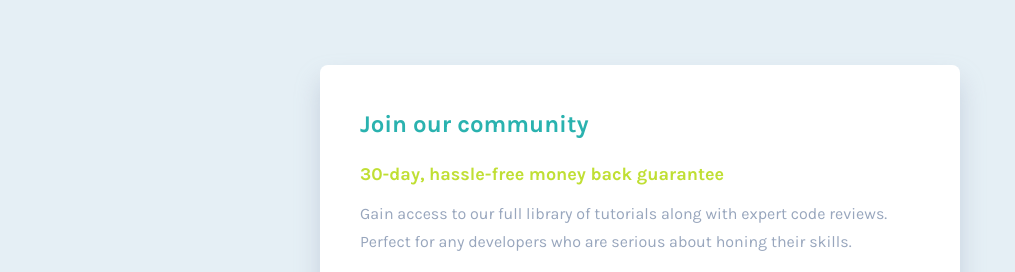
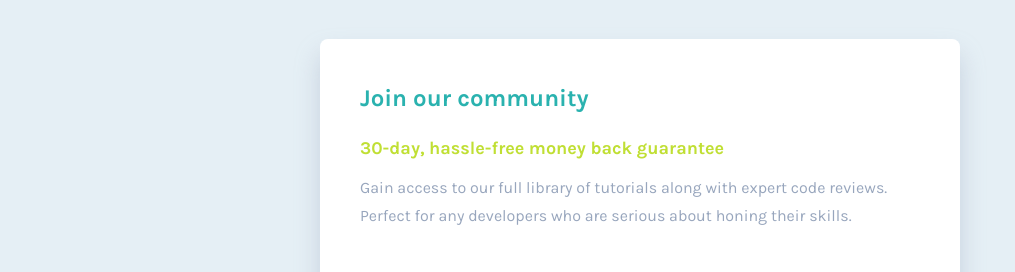
Before and after one commit to Ivy-B4N/Single-Price-Grid-Component, a plain HTML site: page index.html in a window 1280 px wide. Shown: the part 89-361 px from the top of the page, without its empty margins (0-1015 px from the left). Drawn offline with Linux system fonts and the light colour scheme.

Commit message:
Update styles.css

```diff
--- a/styles.css
+++ b/styles.css
@@ -8,7 +8,7 @@ body {
 }
 
 main {
-  padding: 12% 25%;
+  padding: 10% 25%;
 }
 
 h1 {
```
